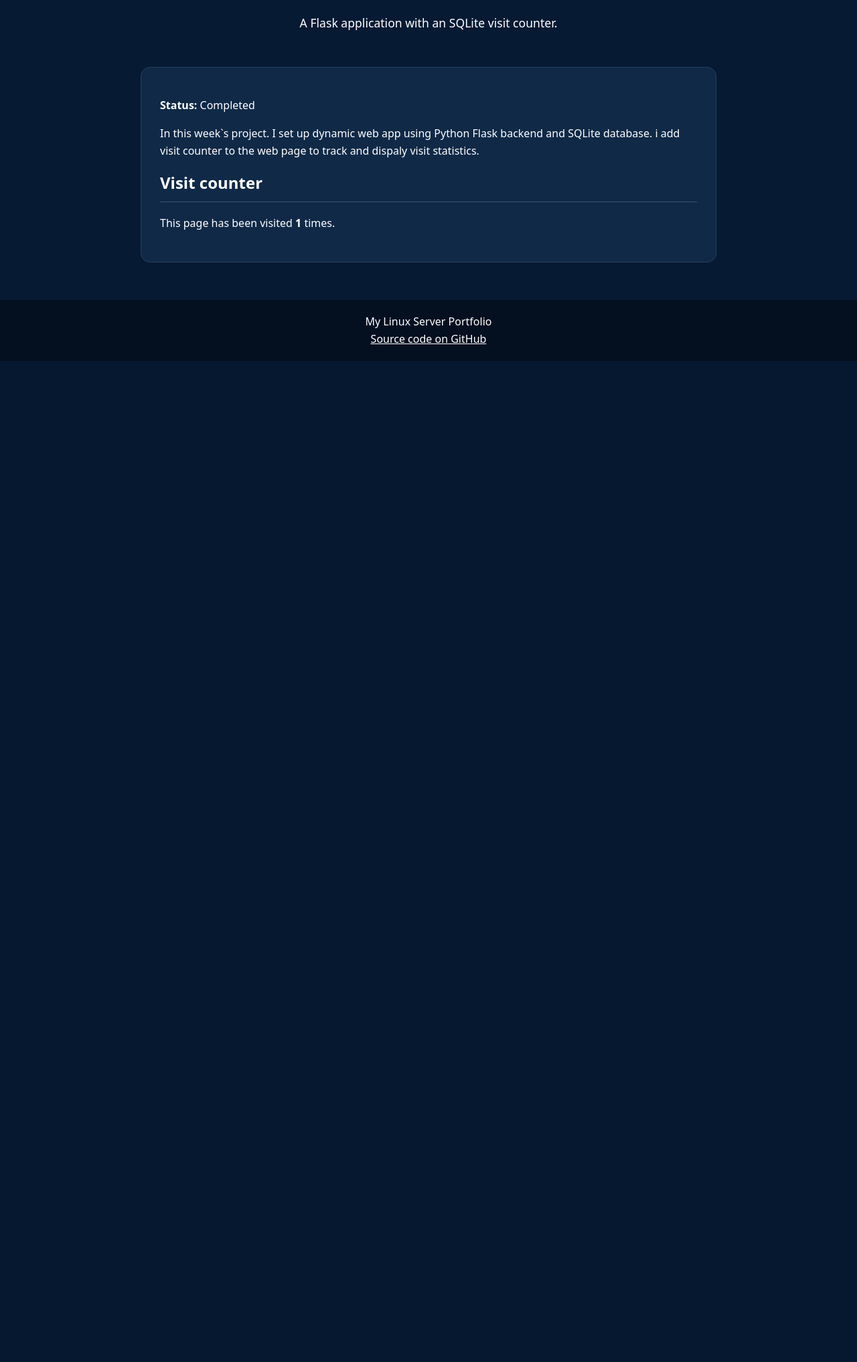
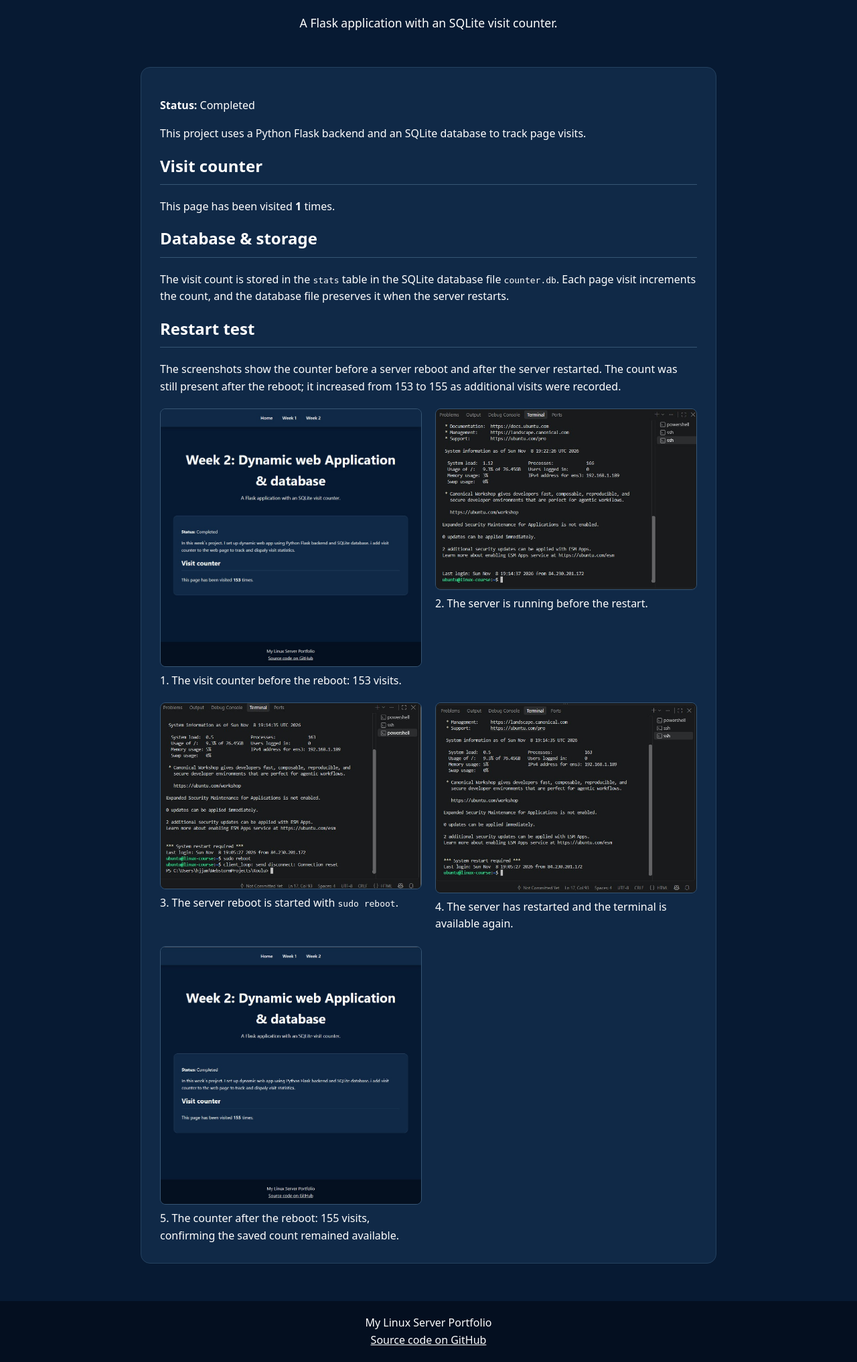
Before and after one commit to heikkijj/linux-administration, a Flask app: page /week2/ in a window 1280 px wide. Shown: the part 291-2325 px from the top of the page at 67% size. Before the commit the page ends 830 px from the top, so only its background shows below. Run offline with Flask 3, Linux system fonts and the light colour scheme; data comes from the database, SQL or seed files in the repository.

Commit message:
added Photo folder for screenshots, updated style.css (added styles for screenshot pictures.)

```diff
--- a/portfolio/static/style.css
+++ b/portfolio/static/style.css
@@ -118,6 +118,31 @@ pre {
     white-space: pre-wrap;
 }
 
+.restart-gallery {
+    display: grid;
+    grid-template-columns: repeat(auto-fit, minmax(min(100%, 320px), 1fr));
+    gap: 20px;
+    margin-top: 20px;
+}
+
+.restart-gallery figure {
+    min-width: 0;
+    margin: 0;
+}
+
+.restart-gallery img {
+    display: block;
+    width: 100%;
+    height: auto;
+    border: 1px solid #365573;
+    border-radius: 8px;
+}
+
+.restart-gallery figcaption {
+    margin-top: 8px;
+    color: var(--muted);
+}
+
 .page-links {
     display: grid;
     grid-template-columns: repeat(auto-fit, minmax(220px, 1fr));
--- a/portfolio/templates/week2.html
+++ b/portfolio/templates/week2.html
@@ -8,8 +8,34 @@
 
 <section>
     <p><strong>Status:</strong> Completed</p>
-    <p>In this week`s project. I set up dynamic web app using Python Flask backend and SQLite database. i add visit counter to the web page to track and dispaly visit statistics.</p>
+    <p>This project uses a Python Flask backend and an SQLite database to track page visits.</p>
     <h2>Visit counter</h2>
     <p>This page has been visited <strong>{{ visits }}</strong> times.</p>
+    <h2>Database & storage</h2>
+    <p>The visit count is stored in the <code>stats</code> table in the SQLite database file <code>counter.db</code>. Each page visit increments the count, and the database file preserves it when the server restarts.</p>
+    <h2>Restart test</h2>
+    <p>The screenshots show the counter before a server reboot and after the server restarted. The count was still present after the reboot; it increased from 153 to 155 as additional visits were recorded.</p>
+    <div class="restart-gallery">
+        <figure>
+            <img src="{{ url_for('static', filename='Photos/counter-number1.jpg') }}" alt="Week 2 page showing the visit counter at 153 before the server reboot" loading="lazy">
+            <figcaption>1. The visit counter before the reboot: 153 visits.</figcaption>
+        </figure>
+        <figure>
+            <img src="{{ url_for('static', filename='Photos/start2.jpg') }}" alt="Server terminal before restarting the server" loading="lazy">
+            <figcaption>2. The server is running before the restart.</figcaption>
+        </figure>
+        <figure>
+            <img src="{{ url_for('static', filename='Photos/reboot2.jpg') }}" alt="The sudo reboot command and the SSH connection closing" loading="lazy">
+            <figcaption>3. The server reboot is started with <code>sudo reboot</code>.</figcaption>
+        </figure>
+        <figure>
+            <img src="{{ url_for('static', filename='Photos/restart1.jpg') }}" alt="Terminal after the server has rebooted and the SSH connection is available again" loading="lazy">
+            <figcaption>4. The server has restarted and the terminal is available again.</figcaption>
+        </figure>
+        <figure>
+            <img src="{{ url_for('static', filename='Photos/visit-counter2.jpg') }}" alt="Week 2 page showing the visit counter at 155 after the server reboot" loading="lazy">
+            <figcaption>5. The counter after the reboot: 155 visits, confirming the saved count remained available.</figcaption>
+        </figure>
+    </div>
 </section>
 {% endblock %}
```
Also changed, not shown: portfolio/Photos/counter-number1.jpg (added), portfolio/Photos/reboot2.jpg (added), portfolio/Photos/restart1.jpg (added), portfolio/Photos/start2.jpg (added), portfolio/Photos/visit-counter2.jpg (added), portfolio/static/Photos/counter-number1.jpg (added), portfolio/static/Photos/reboot2.jpg (added), portfolio/static/Photos/restart1.jpg (added), portfolio/static/Photos/start2.jpg (added), portfolio/static/Photos/visit-counter2.jpg (added).
